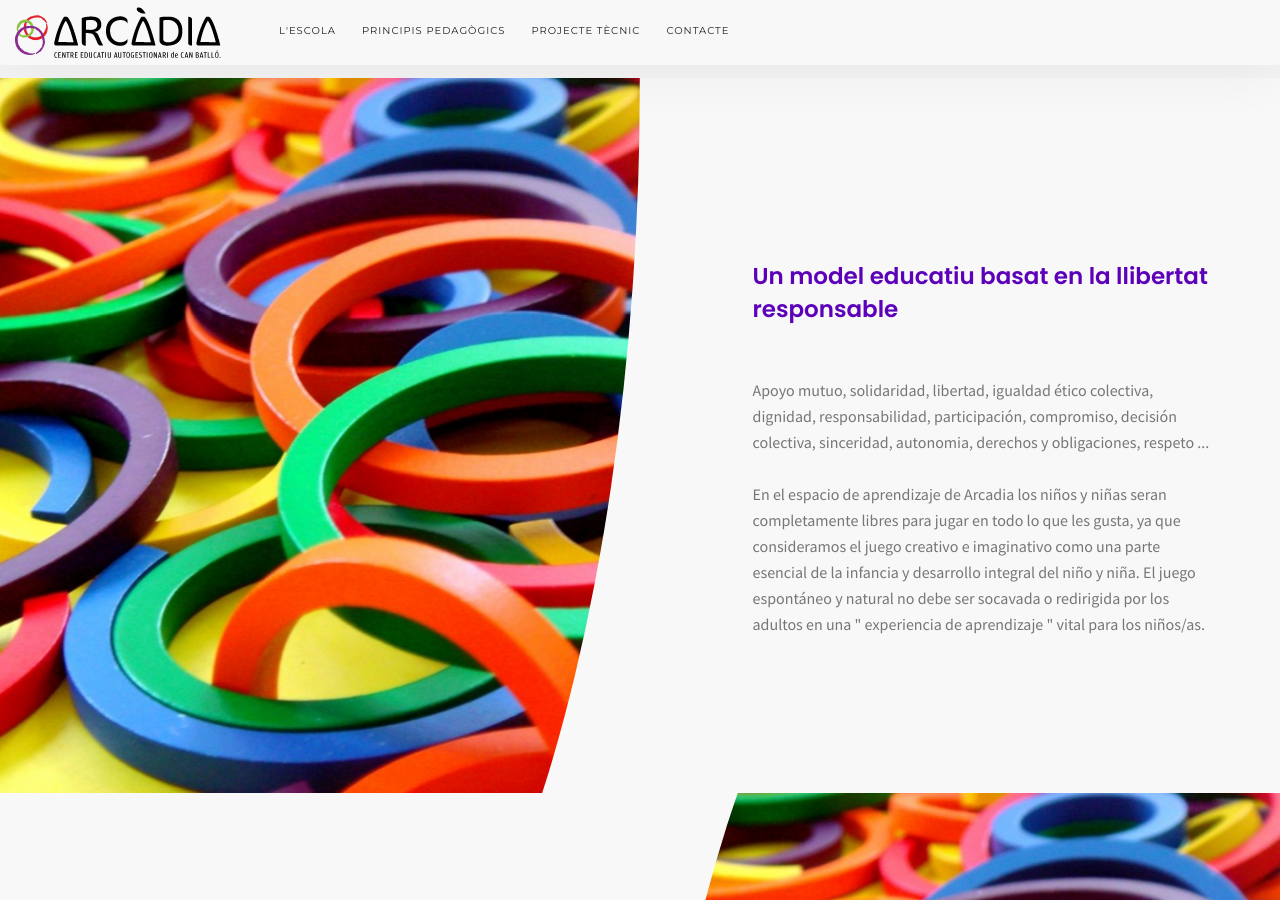
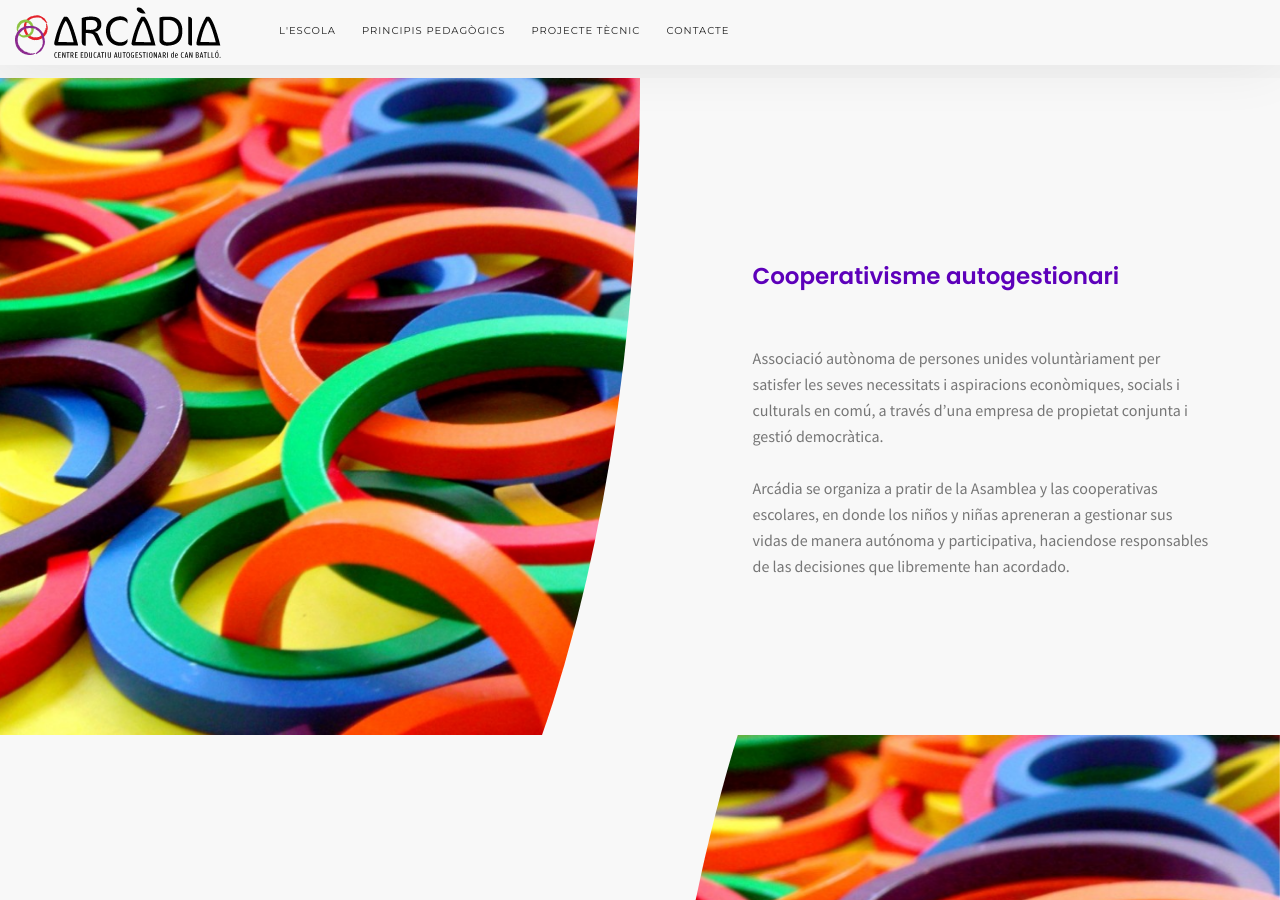
Before and after one commit to laklau/www.arcadia.coop, a Jekyll site: the page built from index.md, in a window 1280 px wide and 900 px high, scrolled down 1556 px. Built offline with Jekyll 4.4.1, drawn with Linux system fonts in a browser that asks for light colours; some web fonts are replaced; some of the changed text lies outside the part shown.

Commit message:
Collection imageblocks

```diff
--- a/_config.yml
+++ b/_config.yml
@@ -29,3 +29,6 @@ gems:
 exclude:
   - Gemfile
   - Gemfile.lock
+
+collections:
+  - imageblocks
--- /dev/null
+++ b/_includes/image-bloc.html
@@ -0,0 +1,40 @@
+<!-- Image block -->
+{% assign imageblocks = site.imageblocks | sort: 'order' %}
+{% for item in imageblocks %}
+{% if item.pagina == page.layout %}
+  <section class="imageblock about-1">
+    {% capture thecycle %}{% cycle 'odd', 'even' %}{% endcapture %}
+    {% if thecycle == 'odd' %}
+      <div class="imageblock__content col-md-6 col-sm-4 pos-left">
+        <div class="background-image-holder">
+            <img alt="{{ item.img-alt }}" src="/assets/img/{{ item.block-image }}">
+        </div>
+      </div>
+      <div class="container">
+          <div class="row">
+              <div class="col-md-5 col-md-push-7 col-sm-8 col-sm-push-4">
+                  <h4>{{ item.title }}</h4>
+                  <p>{{ item.content }}
+                  </p>
+              </div>
+          </div>
+      </div>
+    {% else %}
+      <div class="imageblock__content col-md-6 col-sm-4 pos-right">
+        <div class="background-image-holder">
+          <img alt="{{ item.img-alt }}" src="/assets/img/{{ item.block-image }}">
+        </div>
+      </div>
+      <div class="container">
+        <div class="row">
+          <div class="col-md-5 col-sm-8">
+            <h4>{{ item.title }}</h4>
+            <p>{{ item.content }}
+            </p>
+          </div>
+        </div>
+      </div>
+    {% endif %}
+  </section>
+{% endif %}
+{% endfor %}
--- a/_layouts/home.html
+++ b/_layouts/home.html
@@ -69,87 +69,6 @@ layout: default
 
                 </div>
 
-            </section><section class="imageblock about-1">
-                <div class="imageblock__content col-md-6 col-sm-4 pos-left">
-                    <div class="background-image-holder">
-                        <img alt="image" src="/assets/img/psicomotricidad.jpg">
-                    </div>
-                </div>
-                <div class="container">
-                    <div class="row">
-                        <div class="col-md-5 col-md-push-7 col-sm-8 col-sm-push-4">
-                            <h4>Un model educatiu basat en la llibertat responsable</h4>
-                            <p>
-                                Apoyo mutuo, solidaridad, libertad, igualdad ético colectiva, dignidad, responsabilidad, participación, compromiso, decisión colectiva, sinceridad, autonomia, derechos y obligaciones, respeto ...
-                            </p>
-                            <p>En el espacio de aprendizaje de Arcadia  los niños y niñas  seran completamente libres para jugar en todo lo que les gusta, ya que consideramos el juego creativo e imaginativo como una parte esencial de la infancia y desarrollo integral del niño y niña. El juego espontáneo y natural no debe ser socavada o redirigida por los adultos en una " experiencia de aprendizaje " vital para los niños/as. <br>
-                            </p>
-                        </div>
-                    </div>
-
-                </div>
-
-            </section><section class="imageblock about-1">
-                <div class="imageblock__content col-md-6 col-sm-4 pos-right">
-                    <div class="background-image-holder">
-                        <img alt="image" src="/assets/img/psicomotricidad.jpg">
-                    </div>
-                </div>
-                <div class="container">
-                    <div class="row">
-                        <div class="col-md-5 col-sm-8">
-                            <h4>Cooperativisme autogestionari</h4>
-                            <p>
-                                Associació autònoma de persones unides voluntàriament per satisfer les seves necessitats i aspiracions econòmiques, socials i culturals en comú, a través d’una empresa de propietat conjunta i gestió democràtica.
-                            </p>
-                            <p>
-                                Arcádia se organiza a  pratir de la Asamblea y las cooperativas escolares, en donde los niños y niñas apreneran a gestionar sus vidas de manera autónoma y participativa, haciendose responsables de las decisiones que libremente han acordado.
-                            </p>
-                        </div>
-                    </div>
-
-                </div>
-
-            </section><section class="imageblock about-1">
-                <div class="imageblock__content col-md-6 col-sm-4 pos-left">
-                    <div class="background-image-holder">
-                        <img alt="image" src="/assets/img/psicomotricidad.jpg">
-                    </div>
-                </div>
-                <div class="container">
-                    <div class="row">
-                        <div class="col-md-5 col-md-push-7 col-sm-8 col-sm-push-4">
-                            <h4>Educació integral</h4>
-                            <p>
-                                Entenem l’educació integral com aquella educació que possibilita la unitat en tots els aspectes de la vida.
-                            </p>
-                            <p>
-                                En Arcádia se permitira que los niños esten libres de evaluación (obligatoria o impuesta) para poder así desarrollar sus propios objetivos y sentido del logro. Los niños y niñas estarán libres de la presión para ajustarse a las normas artificiales de éxito basado en las teorías predominantes de aprendizaje de los niños y logros académicos. La evaluación se basará en una hoja informativa de cualidades y valores.
-                            </p>
-                        </div>
-                    </div>
-
-                </div>
-
-            </section><section class="imageblock about-1">
-                <div class="imageblock__content col-md-6 col-sm-4 pos-right">
-                    <div class="background-image-holder">
-                        <img alt="image" src="/assets/img/psicomotricidad.jpg">
-                    </div>
-                </div>
-                <div class="container">
-                    <div class="row">
-                        <div class="col-md-5 col-sm-8">
-                            <h4>Equitat&nbsp;</h4>
-                            <p>
-                                Des d'una perspectiva ètica, la qualitat educativa i l'equitat són conceptes indissociables i condicions mútuament necessàries.
-                            </p>
-                            <p>
-                                El proyecto de cooperativa Arcadia tiene como objetivo impulsar un espacio de aprendizaje que fomente personas autonomas con mentes críticas y flexibles, proporcionando a los niños y niñas las opciones y oportunidades que permiten desarrollar su propio ritmo de aprendizaje y seguir sus propios intereses, así como proporcionar un entorno en el que los niños y niñas pueden definir quiénes son y lo que quieren ser.
-                            </p>
-                        </div>
-                    </div>
-
-                </div>
-
-            </section></div>
+            </section>
+            {% include image-bloc.html %}
+</div>
```
Also changed, not shown: _imageblocks/about1.md (added, +10 -0 lines), _imageblocks/home1.md (added, +10 -0 lines), _imageblocks/home2.md (added, +10 -0 lines).
